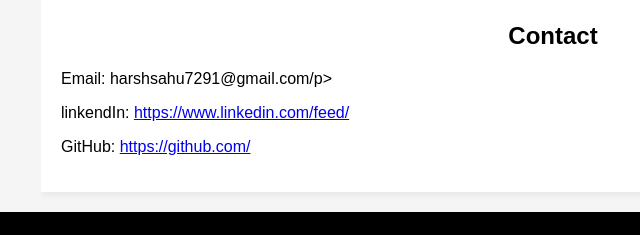
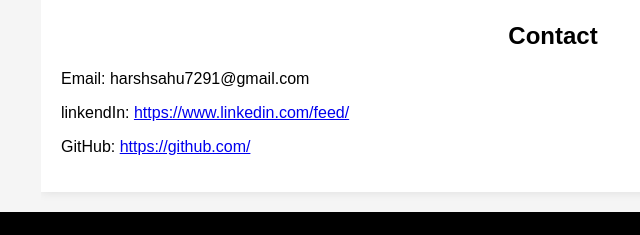
Before and after one commit to harshsahu478/codeprofile, a plain HTML site: page index.html in a window 1280 px wide. Shown: the part 1023-1258 px from the top of the page, 87-727 px from the left. Drawn offline with Linux system fonts and the light colour scheme.

Commit message:
Update index.html

```diff
--- a/index.html
+++ b/index.html
@@ -35,7 +35,7 @@
             </div>
             <div class="contact">
                 <h2>Contact</h2>
-                <p>Email: harshsahu7291@gmail.com/p>
+                <p>Email: harshsahu7291@gmail.com</p>
                 <p>linkendIn: <a href="https://www.linkedin.com/feed/" target="_blank">https://www.linkedin.com/feed/</a></p>
                 <p>GitHub: <a href="https://github.com/" target="_blank">https://github.com/</a></p>
             </div>
```
